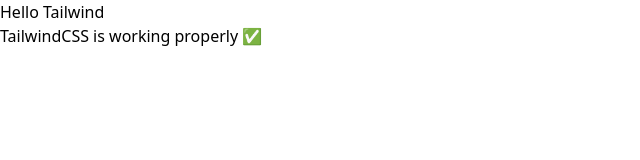
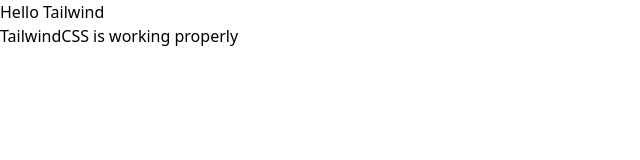
Before and after one commit to muneeb-git-023/my-webapp-clean, a Next.js app: page / in a window 1280 px wide. Shown: the top 160 px of the page, without its empty margins (0-640 px from the left). Built offline with nearby package versions, Linux system fonts and the light colour scheme.

Commit message:
Apni commit message

```diff
--- a/app/page.js
+++ b/app/page.js
@@ -2,7 +2,7 @@
   return (
     <div className="min-h-screen flex flex-col items-center justify-center bg-blue-100">
       <h1 className="text-4xl font-bold text-blue-600">Hello Tailwind </h1>
-      <p className="mt-4 text-gray-700">TailwindCSS is working properly ✅</p>
+      <p className="mt-4 text-gray-700">TailwindCSS is working properly </p>
     </div>
   );
 }
```
